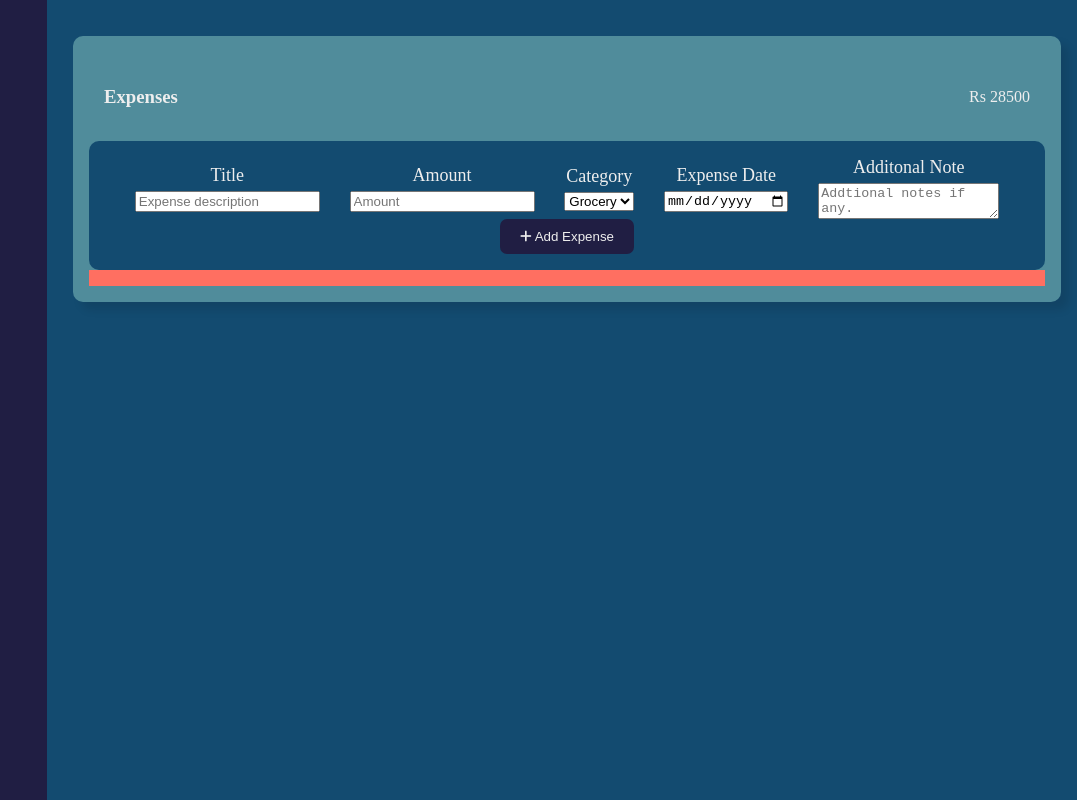
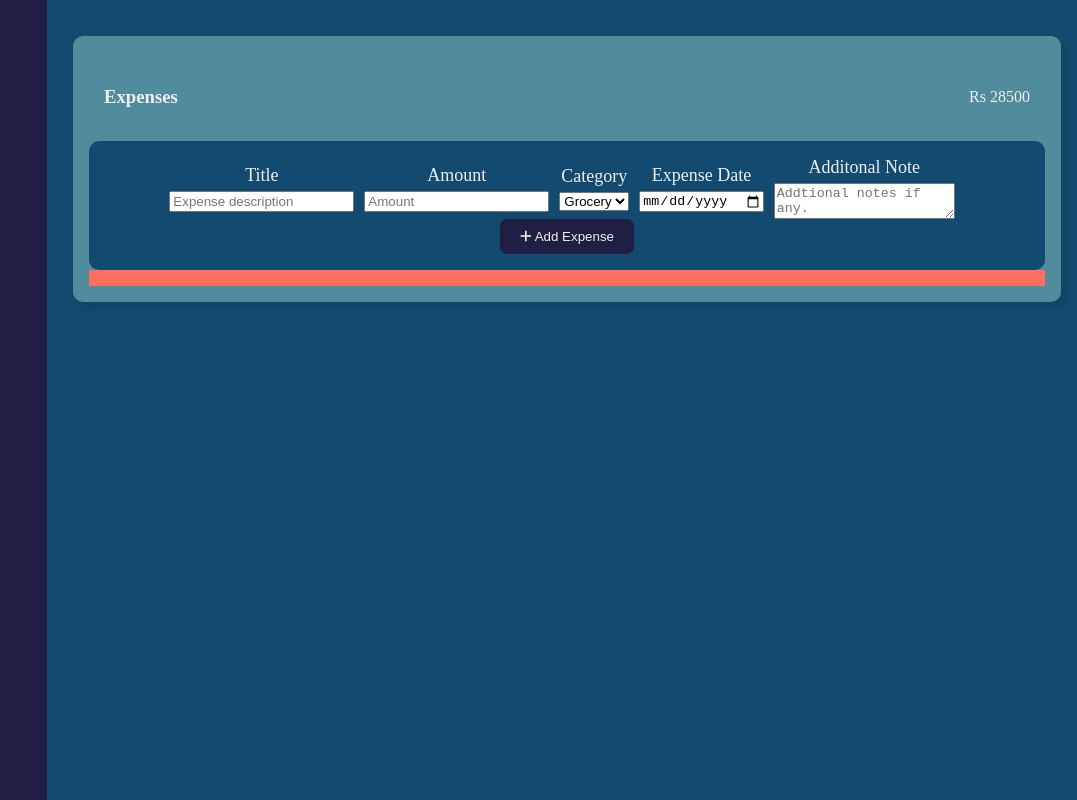
Before and after one commit to rohitghatal1/ExpenseTracker-React-TS, a React (Create React App) app: page / in a window 1280 px wide. Shown: the whole page, without its empty margins (203-1280 px from the left). Built offline with nearby package versions, Linux system fonts and the light colour scheme.

Commit message:
added css for expense form

```diff
--- a/src/CSS/expense.css
+++ b/src/CSS/expense.css
@@ -29,7 +29,7 @@
     align-items: center;
 }
 
-.expenseComponent .newExpenseSection .addExpenseModal{
+.expenseComponent .newExpenseSection .addExpenseModal, .addExpenseForm{
     display: flex;
     justify-content: space-evenly;
     align-items: center;
@@ -43,6 +43,7 @@
     gap: 5px;
     color: var(--text-color);
     font-size: 18px;
+    margin-right: 10px;
 }
 
 .expenseComponent .newExpenseSection .addNewExpense .addExpensebtn{
--- a/src/Components/Expenses.tsx
+++ b/src/Components/Expenses.tsx
@@ -11,6 +11,7 @@ const Expenses: React.FC = () => {
         </div>
         <section className="newExpenseSection">
           <div className="addExpenseModal">
+            <form className="addExpenseForm">
               <div className="expenseElement">
                 <label htmlFor="title">Title</label>
                 <input type="text" placeholder="Expense description" />
@@ -44,6 +45,7 @@ const Expenses: React.FC = () => {
                   placeholder="Addtional notes if any."
                 ></textarea>
               </div>
+            </form>
           </div>
 
           <div className="addNewExpense">
```
Lines whose indentation alone changed are shown as unchanged.
